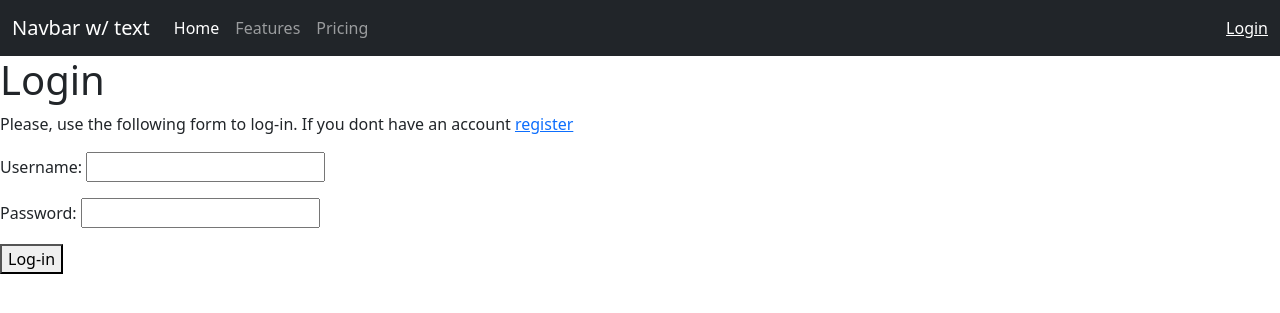
After one commit to Fhockk/Django_RAON, a Django app: page /login/ in a window 1280 px wide. The commit adds this page. Shown: the top 313 px of the page. Run offline with Django 4.2, Linux system fonts and the light colour scheme.

Commit message:
login form

```diff
--- a/shop/forms.py
+++ b/shop/forms.py
@@ -19,7 +19,7 @@ class UserRegistrationForm(forms.ModelForm):
         return password
 
 
-class LoginForm(forms.ModelForm):
+class LoginForm(forms.Form):
     username = forms.CharField()
     password = forms.CharField(widget=forms.PasswordInput)
 
--- /dev/null
+++ b/shop/templates/account/login.html
@@ -0,0 +1,25 @@
+{% extends 'base.html' %}
+
+{% block title %}Login{% endblock %}
+
+{% block content %}
+    <h1>Login</h1>
+    {% if form.errors %}
+        <p>
+            Your username and password didn't match.
+            Please try again.
+        </p>
+    {% else %}
+        <p>Please, use the following form to log-in. If you dont have an account <a href="{% url 'register' %}">register</a></p>
+    {% endif %}
+
+    <div class="login-form">
+        <form method="post">
+            {{ form.as_p }}
+            {% csrf_token %}
+            <input type="hidden" name="text"/>
+            <button type="submit">Log-in</button>
+        </form>
+    </div>
+
+{% endblock %}
--- a/shop/templates/account/register.html
+++ b/shop/templates/account/register.html
@@ -5,7 +5,7 @@
 {% block content %}
     <h1>Create account</h1>
     <p>Please Sign Up using the following form:</p>
-    <form action="{% url 'product_list' %}" method="post">
+    <form method="post">
         {{ user_form.as_p }}
         {% csrf_token %}
         <button type="submit">Регистрация</button>
--- a/shop/templates/inc/_nav.html
+++ b/shop/templates/inc/_nav.html
@@ -17,7 +17,12 @@
         </li>
       </ul>
       <span class="navbar-text">
-        Login
+          {% if request.user.is_authenticated %}
+            Hello {{ request.user.first_name }}
+            <a href="#">Logout</a>
+              {% else %}
+            <a href="{% url 'login' %}">Login</a>
+          {% endif %}
       </span>
     </div>
   </div>
--- a/shop/urls.py
+++ b/shop/urls.py
@@ -1,10 +1,11 @@
 from django.urls import path
 from . import views
+from django.contrib.auth.views import LoginView
 
 urlpatterns = [
-
     path('', views.product_list, name='product_list'),
     path('register/', views.register, name='register'),
+    path('login/', views.user_login, name='login'),
     path('<category_slug>/', views.product_list, name='product_list_by_category'),
     path('<int:id>/<slug>/', views.product_detail, name='product_detail'),
 
--- a/shop/views.py
+++ b/shop/views.py
@@ -1,5 +1,5 @@
-from django.shortcuts import render, get_object_or_404
-from django.http import HttpResponse
+from django.shortcuts import render, get_object_or_404, redirect
+from django.http import HttpResponse, HttpResponseRedirect
 from .models import Category, Product, Profile
 from .forms import LoginForm, UserRegistrationForm, UserEditForm, ProfileEditForm
 from django.contrib.auth.decorators import login_required
@@ -33,7 +33,27 @@ def register(request):
             new_user.set_password(user_form.cleaned_data['password'])
             new_user.save()
             profile = Profile.objects.create(user=new_user)
-            return render(request, 'shop/list.html', {'new_user': new_user})
+            # return render(request, 'shop/list.html', {'new_user': new_user})
+            return redirect('product_list')
     else:
         user_form = UserRegistrationForm()
     return render(request, 'account/register.html', {'user_form': user_form})
+
+
+def user_login(request):
+    if request.method == 'POST':
+        form = LoginForm(request.POST)
+        if form.is_valid():
+            cd = form.cleaned_data
+            user = authenticate(username=cd['username'], password=cd['password'])
+            if user is not None:
+                if user.is_active:
+                    login(request, user)
+                    return redirect('product_list')
+                else:
+                    return HttpResponse('Account disabled')
+            else:
+                return HttpResponse('Invalid login')
+    else:
+        form = LoginForm()
+    return render(request, 'account/login.html', {'form': form})
```
